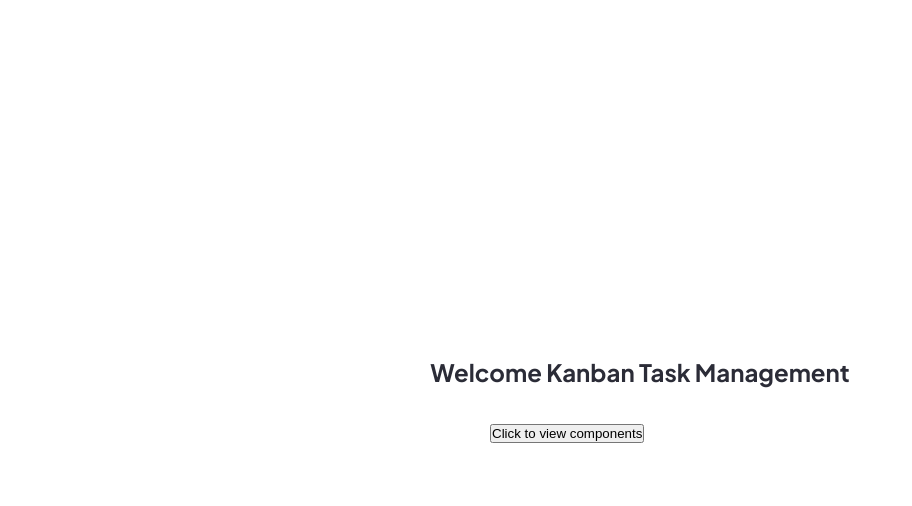
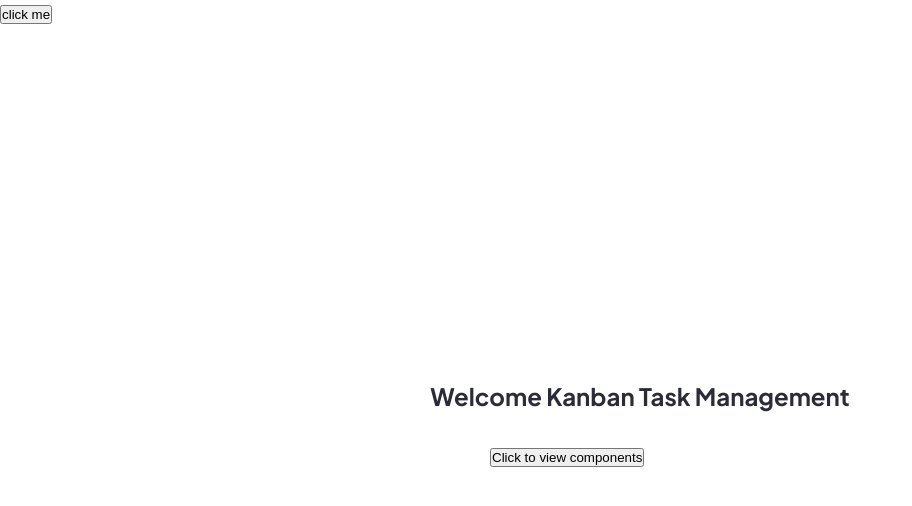
Before and after one commit to Erikang20/Kanban-task-management-web-app, a Next.js app in the folder client/: page / in a window 1280 px wide. Shown: the top 506 px of the page, without its empty margins (0-912 px from the left). Built offline with nearby package versions, Linux system fonts and the light colour scheme.

Commit message:
basic button component started

```diff
--- a/client/jsconfig.json
+++ b/client/jsconfig.json
@@ -3,7 +3,7 @@
     "paths": {
       "@assets/*": ["./src/assets/*"],
       "@components/*":["./src/components/*"],
-      "@General/*": ["src/components/core/*"],
+      "@General/*": ["./src/components/core/*"],
       "@src/*": ["./src/*"],
     }
   }
--- /dev/null
+++ b/client/src/components/AddNewTaskBtn.js
@@ -0,0 +1,8 @@
+const AddNewTaskBtn = () => {
+
+    return (
+        <button id='addNewTaskBtn'>click me</button>
+    );
+}
+
+export default AddNewTaskBtn;
--- a/client/src/pages/index.js
+++ b/client/src/pages/index.js
@@ -1,11 +1,13 @@
 import { SEO } from "@src/components/SEO";
 import HomepageContent from "@components/Home";
+import AddNewTaskBtn from "@components/AddNewTaskBtn";
 
 
 export default function Home() {
   return (
     <>
       <SEO title={"Homepage"} description={"Kanban task app"} />
+      <AddNewTaskBtn />
       <HomepageContent />
     </>
   );
```
Also changed, not shown: 1 other file (tests, documents, lock files or other folders).
